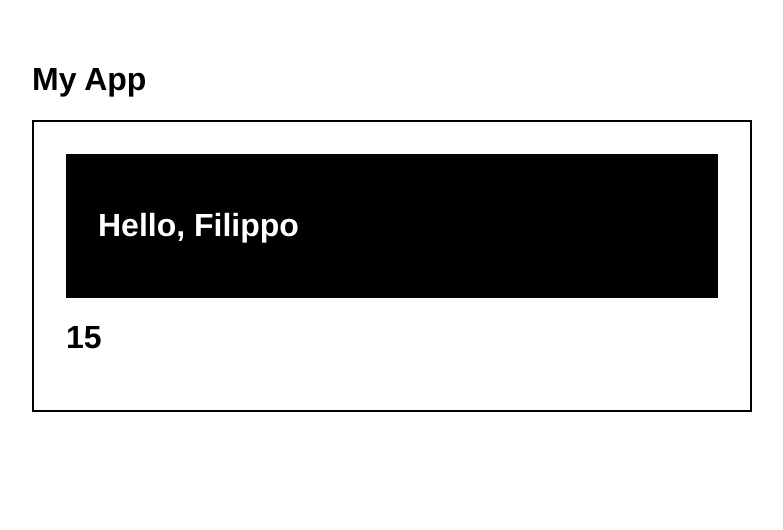
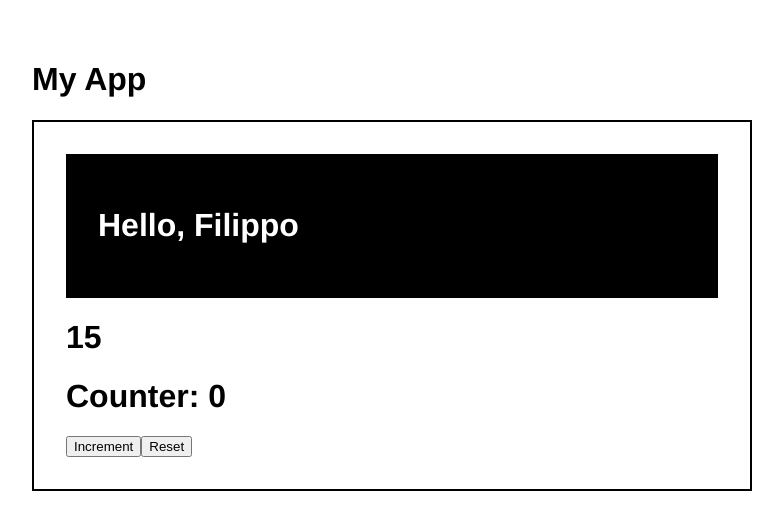
Before and after one commit to philip-morris-89/react-exercises, a React (Create React App) app in the folder my-app/: page / in a window 1280 px wide. Shown: the top 530 px of the page, without its empty margins (248-1031 px from the left). Built offline with nearby package versions, Linux system fonts and the light colour scheme.

Commit message:
Rewrite the ClickCounter component from Events 01 as a function component, and use the useState hook to track the state of the counter.

```diff
--- a/my-app/src/App.js
+++ b/my-app/src/App.js
@@ -2,6 +2,7 @@
 import Container from './Container';
 import { Welcome } from './Welcome';
 import { Sum } from './Sum';
+import { ClickCounter } from './ClickCounter';
 
 export class App extends React.Component {
   render() {
@@ -10,6 +11,7 @@
         <Container title={<h1>My App</h1>}>
           <Welcome name="Filippo" />
           <Sum />
+          <ClickCounter incrementBy={100} />
         </Container>
       </div>
     )
--- a/my-app/src/ClickCounter.js
+++ b/my-app/src/ClickCounter.js
@@ -1,26 +1,47 @@
-import React from "react";
+import React, { useState } from "react";
 
-class ClickCounter extends React.Component {
-  state = {
-    count: 0,
+export function ClickCounter ( {initialValue = 0, incrementBy = 1 }) {
+  const [counter, setCounter] = useState(initialValue);
+
+  function handleCounterIncrement() {
+    setCounter(c => c + incrementBy);
   }
 
-  handleCounterIncrement = () => {
-    this.setState((state) => {
-      return {
-        count: state.count + (this.props.incrementBy ?? 1),
-      }
-    })
+  function handleResetCounter() {
+    setCounter(initialValue);
   }
 
-  render() {
-    return(
-      <div>
-        <h1>Counter: {this.state.count}</h1>
-        <button onClick={this.handleCounterIncrement}>Increment</button>
-      </div>
-    )
-  }
+  return (
+    <div>
+      <h1>Counter: {counter}</h1>
+      <button onClick={handleCounterIncrement}>Increment</button>
+      <button onClick={handleResetCounter}>Reset</button>
+    </div>
+  )
 }
 
-export default ClickCounter;
+
+// Example using Class
+
+// export class ClickCounter extends React.Component {
+//   state = {
+//     count: 0,
+//   }
+
+//   handleCounterIncrement = () => {
+//     this.setState((state) => {
+//       return {
+//         count: state.count + (this.props.incrementBy ?? 1),
+//       }
+//     })
+//   }
+
+//   render() {
+//     return(
+//       <div>
+//         <h1>Counter: {this.state.count}</h1>
+//         <button onClick={this.handleCounterIncrement}>Increment</button>
+//       </div>
+//     )
+//   }
+// }
```
